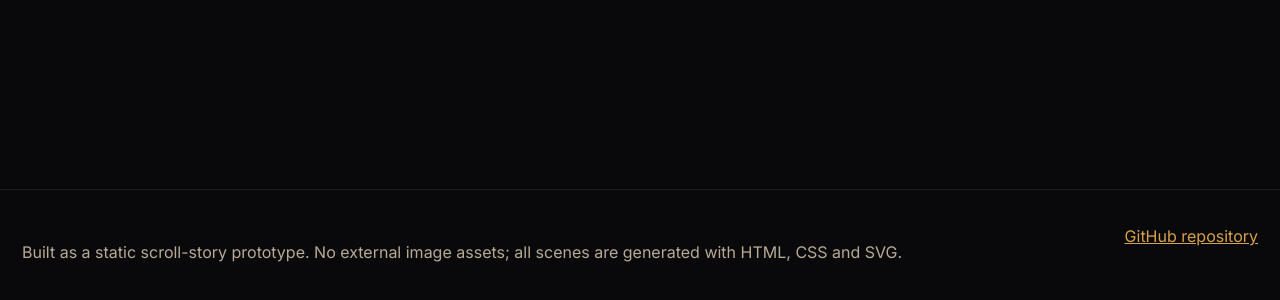
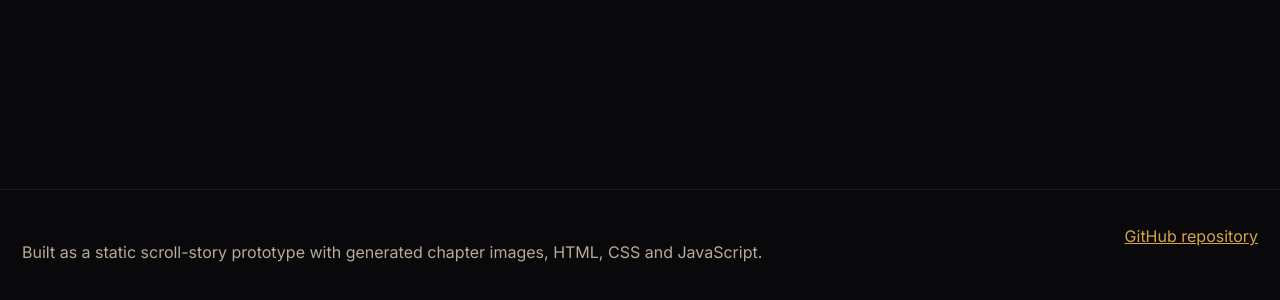
Before and after one commit to oliviajohns5/scroll-architecture-story, a website: page index.html in a window 1280 px wide. Shown: the part 7829-8129 px from the top of the page. Drawn offline with Linux system fonts and the light colour scheme.

Commit message:
Update generated image footer copy

```diff
--- a/index.html
+++ b/index.html
@@ -43,7 +43,7 @@
   </main>
 
   <footer class="footer">
-    <p>Built as a static scroll-story prototype. No external image assets; all scenes are generated with HTML, CSS and SVG.</p>
+    <p>Built as a static scroll-story prototype with generated chapter images, HTML, CSS and JavaScript.</p>
     <a href="https://github.com/oliviajohns5/scroll-architecture-story">GitHub repository</a>
   </footer>
 
```
